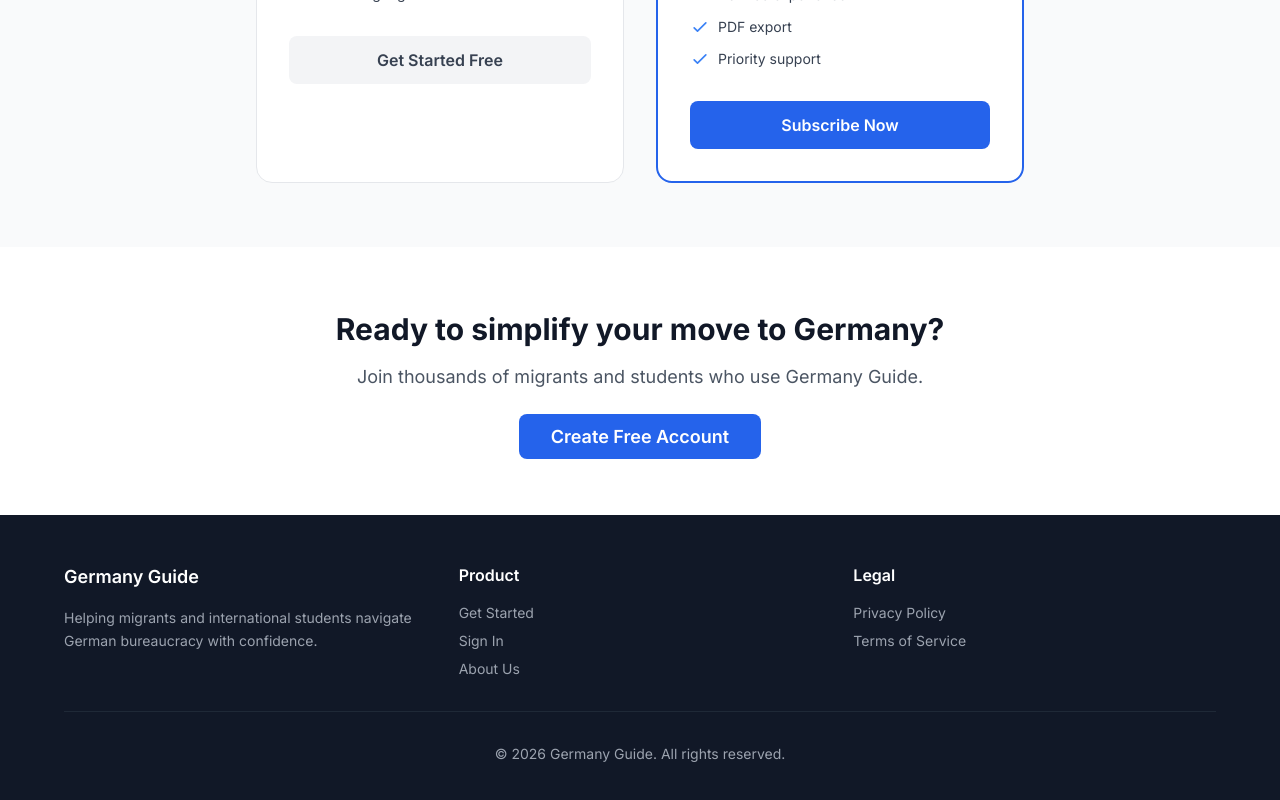
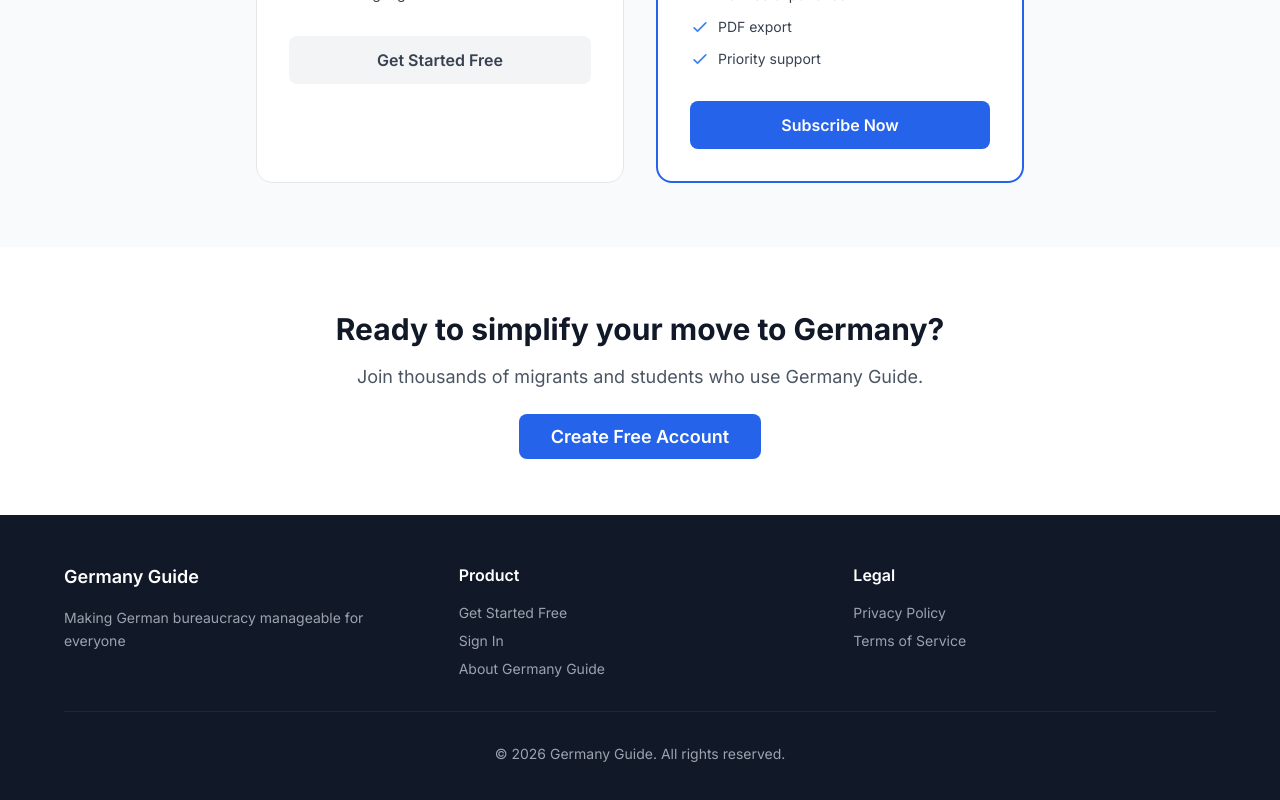
Before and after one commit to MontherAlnimri/germany-guide, a Next.js app: page / in a window 1280 px wide. Shown: the part 1774-2574 px from the top of the page. Built offline with nearby package versions, Linux system fonts and the light colour scheme.

Commit message:
Add LegalFooter to dashboard, fix legal layout with i18n and LanguageSwitcher

```diff
--- a/src/app/(dashboard)/layout.tsx
+++ b/src/app/(dashboard)/layout.tsx
@@ -1,12 +1,14 @@
-import Navbar from '@/components/layout/Navbar';
+import Navbar from "@/components/layout/Navbar";
+import LegalFooter from "@/components/layout/LegalFooter";
 
 export default function DashboardLayout({ children }: { children: React.ReactNode }) {
   return (
-    <div className="min-h-screen bg-gray-50">
+    <div className="min-h-screen bg-gray-50 flex flex-col">
       <Navbar />
-      <main className="max-w-7xl mx-auto px-4 sm:px-6 py-6">
+      <main className="max-w-7xl mx-auto px-4 sm:px-6 py-6 flex-1">
         {children}
       </main>
+      <LegalFooter />
     </div>
   );
 }
--- a/src/app/(legal)/layout.tsx
+++ b/src/app/(legal)/layout.tsx
@@ -1,31 +1,52 @@
+"use client";
+
 import Link from "next/link";
+import LanguageSwitcher from "@/components/i18n/LanguageSwitcher";
+import { useDict } from "@/lib/i18n/context";
 
-export default function PrivacyLayout({ children }: { children: React.ReactNode }) {
+export default function LegalLayout({ children }: { children: React.ReactNode }) {
+  const dict = useDict();
+
   return (
-    <div className="min-h-screen bg-gray-50">
+    <div className="min-h-screen bg-gray-50 flex flex-col">
       <nav className="bg-white border-b border-gray-200 px-4 py-3">
         <div className="max-w-4xl mx-auto flex items-center justify-between">
           <Link href="/" className="text-xl font-bold text-blue-700">
-            Germany Guide
+            {dict.common?.appName || "Germany Guide"}
           </Link>
-          <div className="flex gap-4 text-sm">
-            <Link href="/privacy" className="text-gray-600 hover:text-blue-700">Privacy</Link>
-            <Link href="/terms" className="text-gray-600 hover:text-blue-700">Terms</Link>
-            <Link href="/about" className="text-gray-600 hover:text-blue-700">About</Link>
+          <div className="flex items-center gap-4">
+            <div className="flex gap-4 text-sm">
+              <Link href="/privacy" className="text-gray-600 hover:text-blue-700">
+                {dict.privacy?.title || "Privacy"}
+              </Link>
+              <Link href="/terms" className="text-gray-600 hover:text-blue-700">
+                {dict.terms?.title || "Terms"}
+              </Link>
+              <Link href="/about" className="text-gray-600 hover:text-blue-700">
+                {dict.about?.title || "About"}
+              </Link>
+            </div>
+            <LanguageSwitcher />
           </div>
         </div>
       </nav>
-      <main className="max-w-4xl mx-auto px-4 py-8">
+      <main className="max-w-4xl mx-auto px-4 py-8 flex-1">
         {children}
       </main>
-      <footer className="bg-white border-t border-gray-200 px-4 py-6 mt-12">
+      <footer className="bg-white border-t border-gray-200 px-4 py-6">
         <div className="max-w-4xl mx-auto text-center text-sm text-gray-500">
           <div className="flex justify-center gap-4 mb-2">
-            <Link href="/privacy" className="hover:text-blue-700">Privacy Policy</Link>
-            <Link href="/terms" className="hover:text-blue-700">Terms of Service</Link>
-            <Link href="/about" className="hover:text-blue-700">About</Link>
+            <Link href="/privacy" className="hover:text-blue-700">
+              {dict.privacy?.title || "Privacy Policy"}
+            </Link>
+            <Link href="/terms" className="hover:text-blue-700">
+              {dict.terms?.title || "Terms of Service"}
+            </Link>
+            <Link href="/about" className="hover:text-blue-700">
+              {dict.about?.title || "About"}
+            </Link>
           </div>
-          <p>{'\u00A9'} {new Date().getFullYear()} Germany Guide. All rights reserved.</p>
+          <p>{"\u00A9"} {new Date().getFullYear()} {dict.common?.appName || "Germany Guide"}. All rights reserved.</p>
         </div>
       </footer>
     </div>
--- a/src/components/layout/LegalFooter.tsx
+++ b/src/components/layout/LegalFooter.tsx
@@ -1,36 +1,41 @@
 "use client";
 
 import Link from "next/link";
+import { useDict } from "@/lib/i18n/context";
 
 export default function LegalFooter() {
+  const dict = useDict();
+
   return (
     <footer className="bg-gray-900 text-gray-400 py-12 px-4">
       <div className="max-w-6xl mx-auto">
         <div className="grid grid-cols-1 md:grid-cols-3 gap-8 mb-8">
           <div>
-            <h3 className="text-white font-semibold text-lg mb-4">Germany Guide</h3>
+            <h3 className="text-white font-semibold text-lg mb-4">
+              {dict.common?.appName || "Germany Guide"}
+            </h3>
             <p className="text-sm leading-relaxed">
-              Helping migrants and international students navigate German bureaucracy with confidence.
+              {dict.about?.subtitle || "Making German bureaucracy manageable for everyone"}
             </p>
           </div>
           <div>
             <h3 className="text-white font-semibold mb-4">Product</h3>
             <ul className="space-y-2 text-sm">
-              <li><Link href="/register" className="hover:text-white transition-colors">Get Started</Link></li>
-              <li><Link href="/login" className="hover:text-white transition-colors">Sign In</Link></li>
-              <li><Link href="/about" className="hover:text-white transition-colors">About Us</Link></li>
+              <li><Link href="/register" className="hover:text-white transition-colors">{dict.landing?.getStarted || "Get Started"}</Link></li>
+              <li><Link href="/login" className="hover:text-white transition-colors">{dict.auth?.signIn || "Sign In"}</Link></li>
+              <li><Link href="/about" className="hover:text-white transition-colors">{dict.about?.title || "About Us"}</Link></li>
             </ul>
           </div>
           <div>
             <h3 className="text-white font-semibold mb-4">Legal</h3>
             <ul className="space-y-2 text-sm">
-              <li><Link href="/privacy" className="hover:text-white transition-colors">Privacy Policy</Link></li>
-              <li><Link href="/terms" className="hover:text-white transition-colors">Terms of Service</Link></li>
+              <li><Link href="/privacy" className="hover:text-white transition-colors">{dict.privacy?.title || "Privacy Policy"}</Link></li>
+              <li><Link href="/terms" className="hover:text-white transition-colors">{dict.terms?.title || "Terms of Service"}</Link></li>
             </ul>
           </div>
         </div>
         <div className="border-t border-gray-800 pt-8 text-center text-sm">
-          <p>{'\u00A9'} {new Date().getFullYear()} Germany Guide. All rights reserved.</p>
+          <p>{"\u00A9"} {new Date().getFullYear()} {dict.common?.appName || "Germany Guide"}. All rights reserved.</p>
         </div>
       </div>
     </footer>
```
